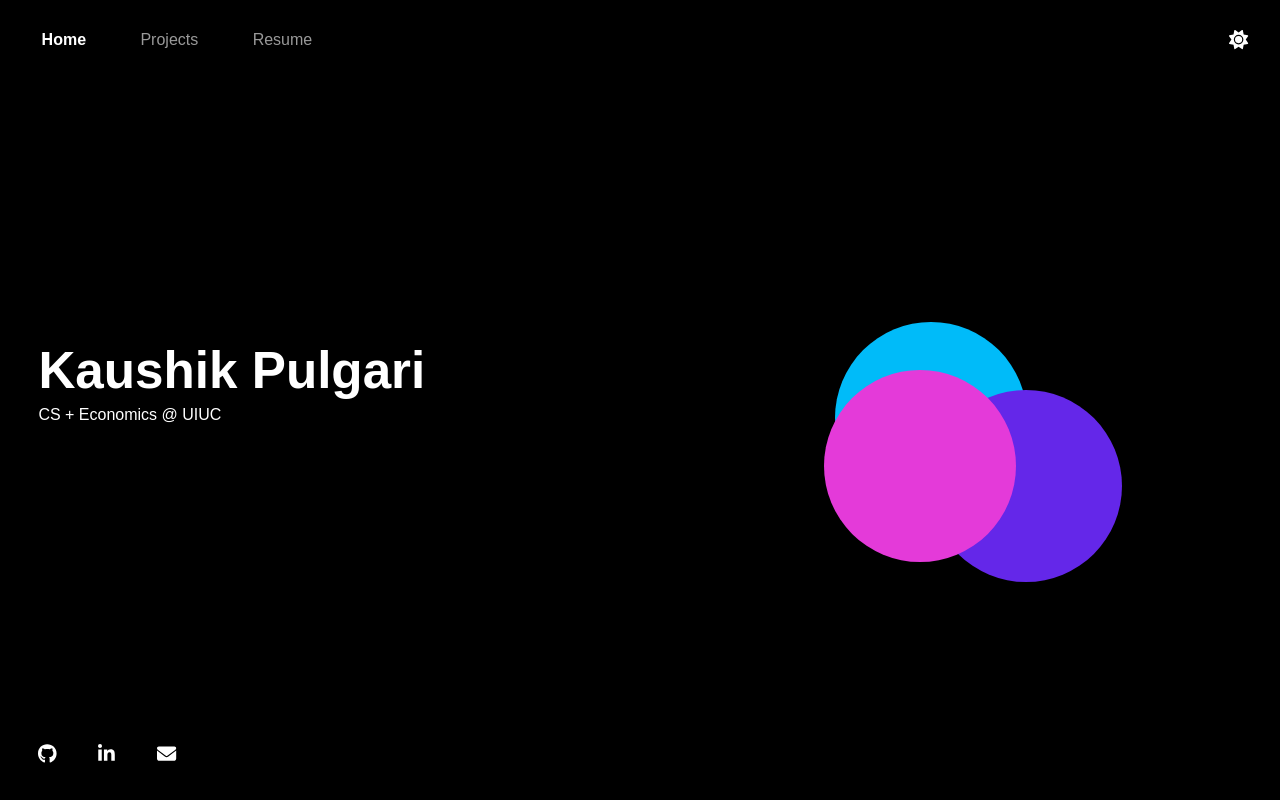
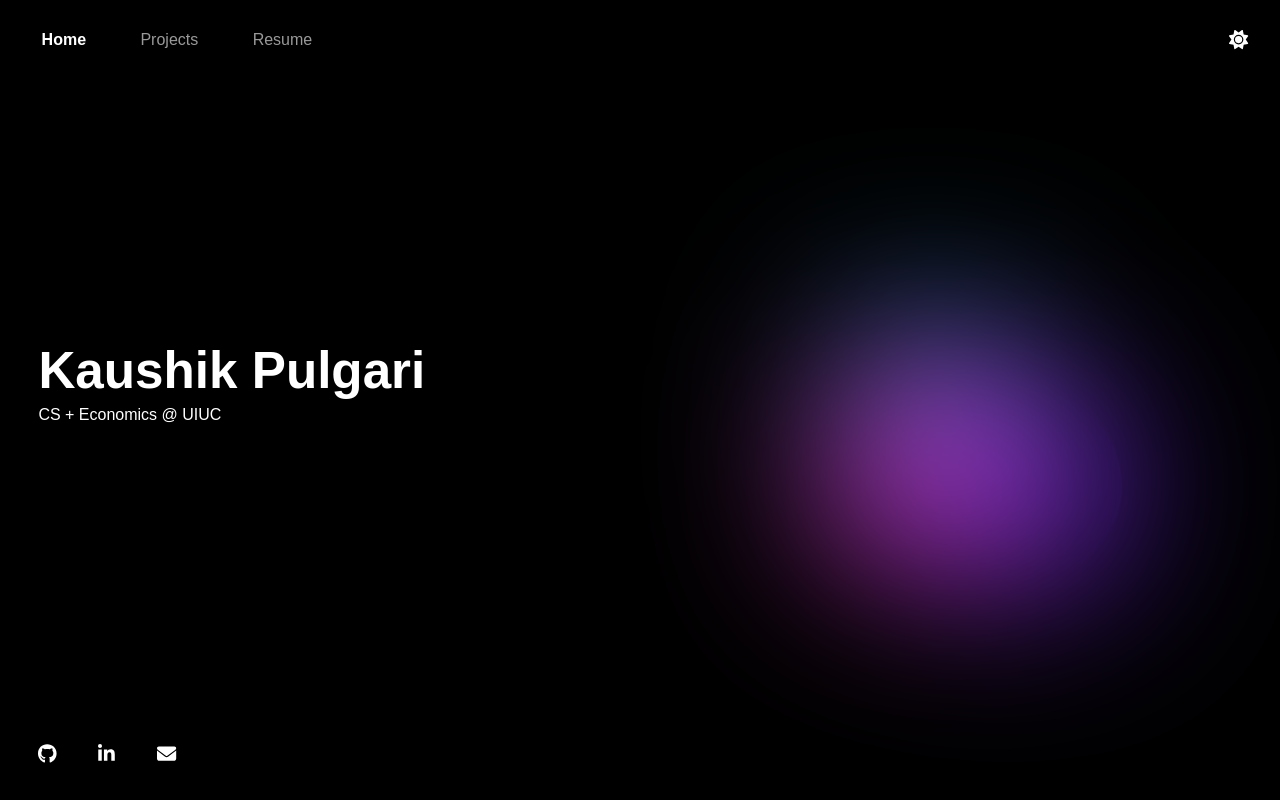
Before and after one commit to kpulgari/old-kpulgari, a React (Vite) app: page / in a window 1280 px wide. Built offline with nearby package versions, Linux system fonts and the light colour scheme.

Commit message:
Blur for windows

```diff
--- a/src/styles/Home.css
+++ b/src/styles/Home.css
@@ -101,6 +101,7 @@
 
 .blur {
   -webkit-backdrop-filter: blur(7vw);
+  backdrop-filter: blur(7vw);
   position: fixed;
   height: 90vh;
   width: 60%;
```
